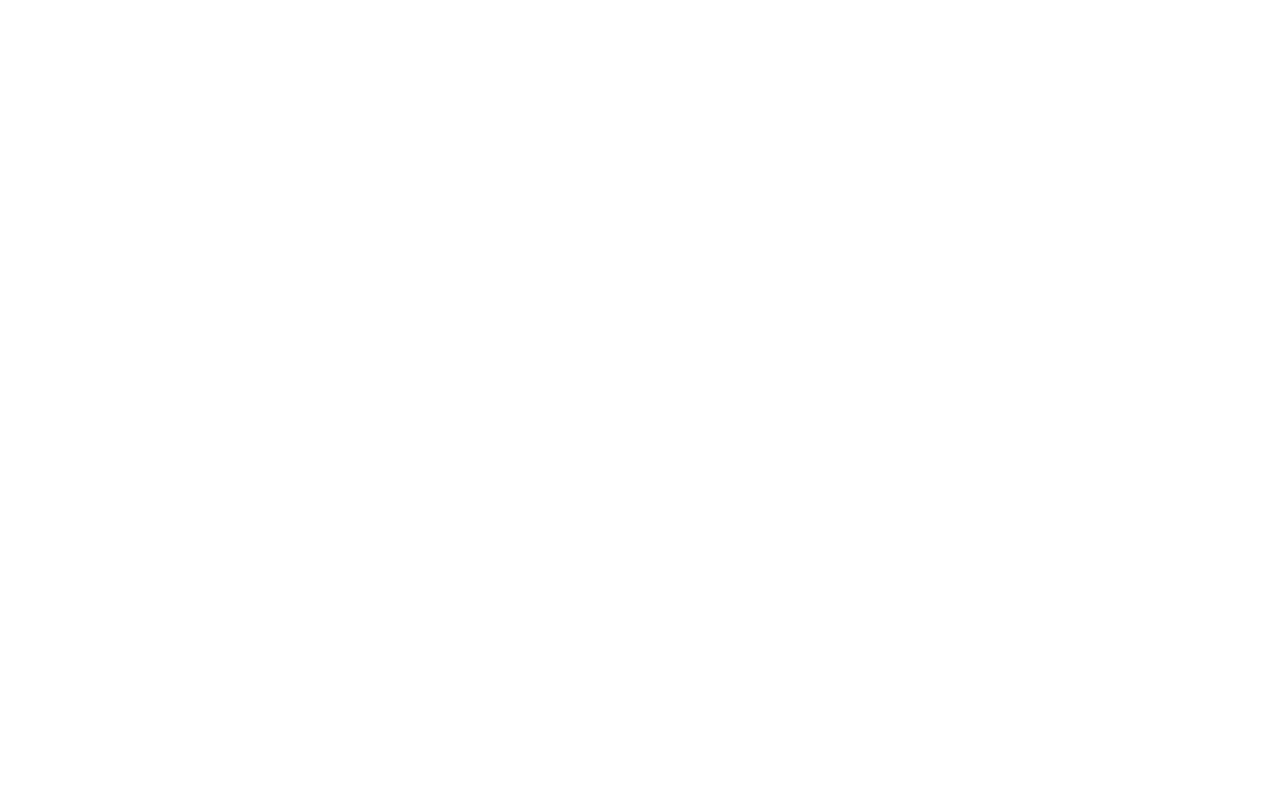
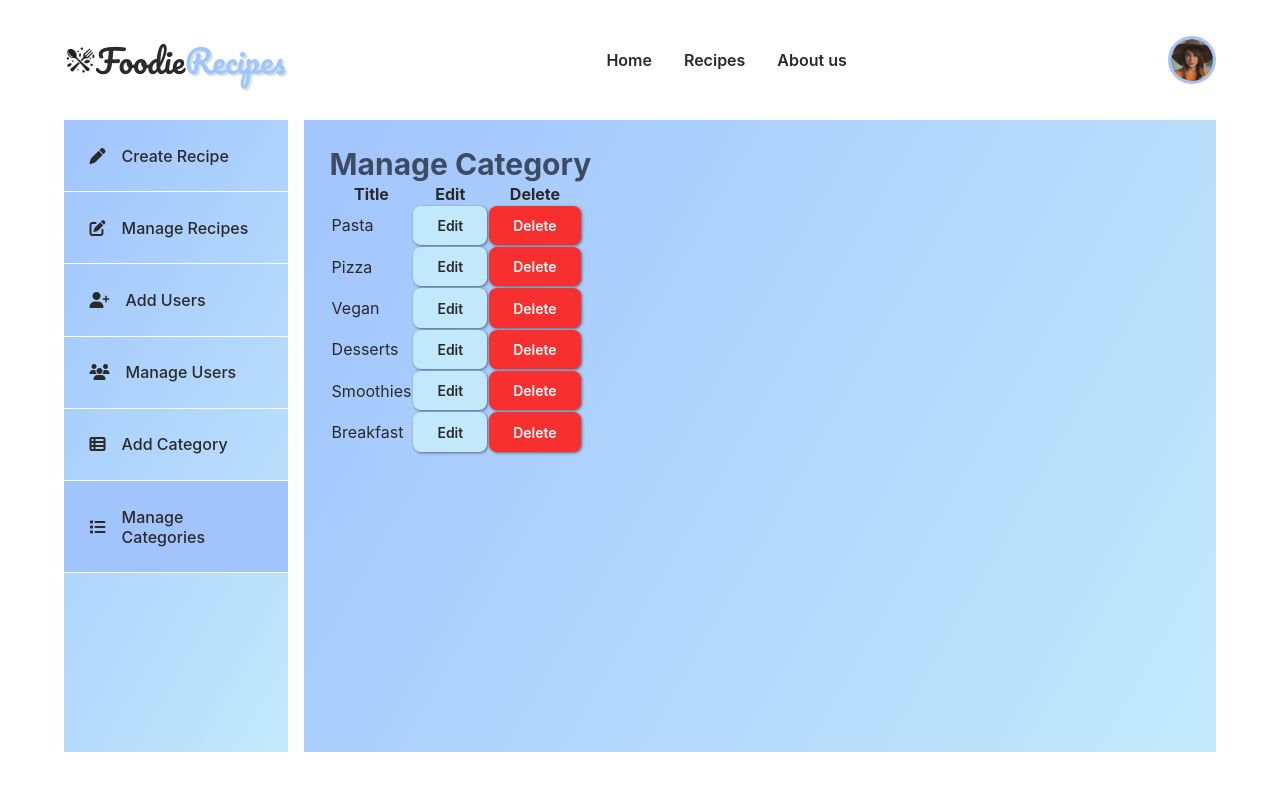
Before and after one commit to Nzekweee/FoodieRecipes, a plain HTML site: page manage-categories.html in a window 1280 px wide. Drawn offline with Linux system fonts and the light colour scheme.

Commit message:
dashboard

```diff
--- a/css/dashboard.css
+++ b/css/dashboard.css
@@ -157,6 +157,20 @@ select:focus {
      }
 
 
+    .edit-btn, .del-btn{
+        display: block;
+        font-size: 14px;
+        background: #c2e9fb ;
+    }
+
+    .del-btn{
+        background: #f72f2f;
+        color: white;
+    }
+    .edit-btn:hover, .del-btn:hover{
+    border: none;
+    }
+
  @media screen and (max-width: 425px) {
     h4{
         font-size: 24px;
--- a/css/login.css
+++ b/css/login.css
@@ -178,8 +178,6 @@ input[type='file']::file-selector-button{
 
 
 .alert__message{
-  background: rgba(247, 47, 47, 0.438);
-  color: #da0f3f;
   padding: 12px ;
   margin-bottom: 20px;
   border-radius: 4px;
--- a/manage-categories.html
+++ b/manage-categories.html
@@ -0,0 +1,133 @@
+<!DOCTYPE html>
+<html lang="en">
+    <head>
+        <meta charset="UTF-8">
+        <meta name="viewport" content="width=device-width, initial-scale=1.0">
+        <title>FoodieRecipes</title>
+        <link rel="stylesheet" href="https://cdnjs.cloudflare.com/ajax/libs/font-awesome/6.5.1/css/all.min.css" integrity="sha512-DTOQO9RWCH3ppGqcWaEA1BIZOC6xxalwEsw9c2QQeAIftl+Vegovlnee1c9QX4TctnWMn13TZye+giMm8e2LwA==" crossorigin="anonymous" referrerpolicy="no-referrer" />
+        <link rel="stylesheet" href="css/styles.css">
+        <link rel="stylesheet" href="css/dashboard.css">
+    </head>
+<body>
+        <!-- NavBar -->
+        <nav class="navbar">
+            <div class="nav__container container flex-row div-center">
+                <a href="index.html" class="nav__logo flex-row div-center"> <img src="/assets/foodie-logo.png" alt="logo"> Foodie<span>Recipes</span></a>
+                <ul class="flex-row nav__items nav__details">
+                    <li class="nav__items-inactive"><a href="/">Home</a></li>
+                    <li class="nav__items-inactive"><a href="/recipe.html">Recipes</a></li>
+                    <li class="nav__items-inactive"><a href="/about.html">About us</a></li>
+                </ul>
+                <ul class="flex-row nav__login nav__details">
+                    <li class="nav__profile">
+                         <div class="avatar">
+                             <img src="/assets/avatar2.jpg" alt="avatar" draggable="false" class="rounded">
+                         </div>
+                         <ul class="flex-column">
+                             <li><a href="dashboard.html" class="nav__dash">Dashboard</a></li>
+                             <li><a href="logout.html" class="nav__logout">Logout</a></li>
+                         </ul>
+                    </li>
+                </ul>
+                <div class="nav__resp-btns">
+                    <button class="open__nav-btn"><i class="fa-solid fa-bars-staggered"></i></button>
+                    <button class="close__nav-btn hidden"><i class="fa-solid fa-xmark"></i></button>
+                </div>
+            </div>
+        </nav>
+         <!-- NavBar Ends-->
+         <main class="dashboard__container container">
+            <button id="show__sidebar-btn" class="sidebar__toggle"><i class="fa-solid fa-angle-right"></i></button>
+            <button id="hide__sidebar-btn" class="sidebar__toggle"><i class="fa-solid fa-angle-left"></i></button>
+            <aside class="dashboard__sidebar">
+                  <ul class="flex-column">
+                    <li>
+                        <a href="dashboard.html" >
+                            <i class="fa-solid fa-pen"></i>
+                            <span>Create Recipe</span>
+                        </a>
+                    </li>
+                    <li>
+                        <a href="manage-recipes.html">
+                            <i class="fa-solid fa-pen-to-square"></i>
+                            <span>Manage Recipes</span>
+                        </a>
+                    </li>
+                    <li>
+                        <a href="add-user.html" >
+                            <i class="fa-solid fa-user-plus"></i>
+                            <span>Add Users</span>
+                        </a>
+                    </li>
+                    <li>
+                        <a href="manage-user.html">
+                            <i class="fa-solid fa-users"></i>
+                            <span>Manage Users</span>
+                        </a>
+                    </li>
+                    <li>
+                        <a href="add-category.html" >
+                            <i class="fa-solid fa-table-list"></i>
+                            <span>Add Category</span>
+                        </a>
+                    </li>
+                    <li>
+                        <a href="manage-categories.html" class="dashboard__sidebar-active">
+                            <i class="fa-solid fa-list"></i>
+                            <span>Manage Categories</span>
+                        </a>
+                    </li>
+                  </ul>
+                </aside>
+                <section class="main__container">
+                        <h4>Manage Category</h4>
+                        <table>
+                            <thead>
+                                <tr>
+                                    <th>Title</th>
+                                    <th>Edit</th>
+                                    <th>Delete</th>
+                                </tr>
+                            </thead>
+                            <tbody>
+                                <tr>
+                                    <td>Pasta</td>
+                                    <td><a href="edit-category.html " class="edit-btn header__login-btn div-center">Edit</a></td>
+                                    <td><a href="delete-category.html " class="header__login-btn div-center del-btn">Delete</a></td>
+                                </tr>
+                                <tr>
+                                    <td>Pizza</td>
+                                    <td><a href="edit-category.html " class="edit-btn header__login-btn div-center">Edit</a></td>
+                                    <td><a href="delete-category.html " class="header__login-btn div-center del-btn">Delete</a></td>
+                                </tr>
+                                <tr>
+                                    <td>Vegan</td>
+                                    <td><a href="edit-category.html " class="edit-btn header__login-btn div-center">Edit</a></td>
+                                    <td><a href="delete-category.html " class="header__login-btn div-center del-btn">Delete</a></td>
+                                </tr>
+                                <tr>
+                                    <td>Desserts</td>
+                                    <td><a href="edit-category.html " class="edit-btn header__login-btn div-center">Edit</a></td>
+                                    <td><a href="delete-category.html " class="header__login-btn div-center del-btn">Delete</a></td>
+                                </tr>
+                                <tr>
+                                    <td>Smoothies</td>
+                                    <td><a href="edit-category.html " class="edit-btn header__login-btn div-center">Edit</a></td>
+                                    <td><a href="delete-category.html " class="header__login-btn div-center del-btn">Delete</a></td>
+                                </tr>
+                                <tr>
+                                    <td>Breakfast</td>
+                                    <td><a href="edit-category.html " class="edit-btn header__login-btn div-center">Edit</a></td>
+                                    <td><a href="delete-category.html " class="header__login-btn div-center del-btn">Delete</a></td>
+                                </tr>
+
+                            </tbody>
+                        </table>
+
+                </section>
+
+
+         </main>
+         <script type="module" src="/javascript/main.js"></script>
+</body>
+</html>
```
